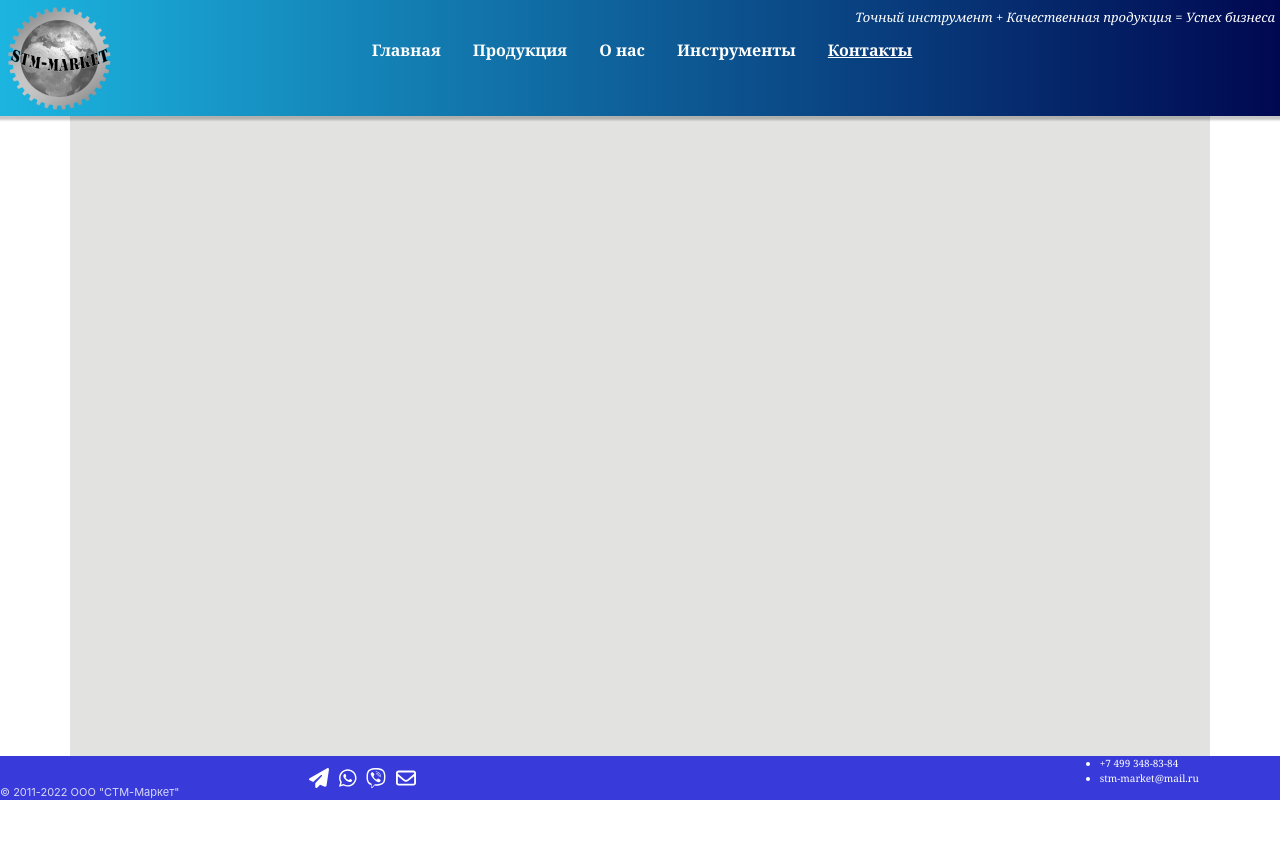
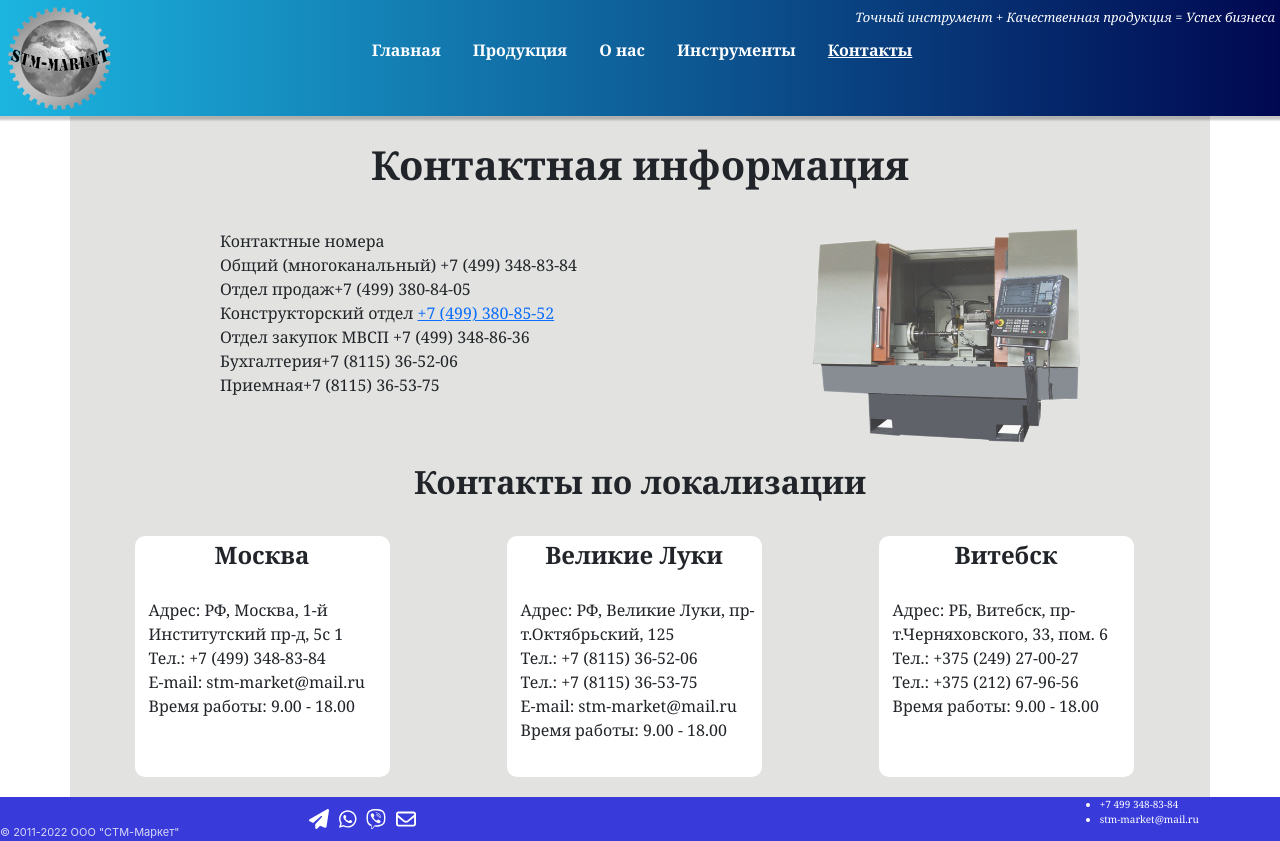
Before and after one commit to yato43/stm-market, a React (Create React App) app: page /contact in a window 1280 px wide. Before the commit the page ends 800 px from the top, so only its background shows below. Built offline with nearby package versions, Linux system fonts and the light colour scheme.

Commit message:
contacts page

```diff
--- a/src/index.scss
+++ b/src/index.scss
@@ -10,33 +10,38 @@
 body {
 
 }
-.justify-center{
+
+.justify-center {
   justify-content: center;
   display: flex;
 }
-.about-img{
+
+.about-img {
   width: 99%;
 }
-.about-col{
-  padding-right: 0!important;
+
+.about-col {
+  padding-right: 0 !important;
 }
-.row{
-  margin-right: 0!important;
-  *{
-    padding-right: 0!important;
+
+.row {
+  margin-right: 0 !important;
+
+  * {
+    padding-right: 0 !important;
   }
 }
-.window{
+
+.window {
   min-height: 100vh;
   display: flex;
   flex-direction: column;
   justify-content: space-between;
 
 
-
 }
 
-.container{
+.container {
   width: 1115px;
   min-height: calc(100vh - 160px);
   display: flex;
@@ -46,23 +51,24 @@ body {
   justify-content: space-around;
   align-items: center;
 
-  h1{
+  h1 {
     margin-top: 25px;
     margin-bottom: 40px;
     font-weight: bold;
+    text-align: center;
   }
 
   @media screen and (max-width: 1024px) {
-    max-width: 100vw!important;
+    max-width: 100vw !important;
 
     padding: 0 !important;
-    margin: 0!important;
+    margin: 0 !important;
   }
-  @media screen and (max-width: 875px){
+  @media screen and (max-width: 875px) {
     height: 100%;
   }
 
-  h2{
+  h2 {
     margin-top: 20px;
     margin-bottom: 15px;
     font-weight: bold;
@@ -83,7 +89,7 @@ body {
   color: black;
   box-shadow: 0 2px 2px 2px rgba(9, 9, 9, 0.23);
 
-  .brand-word{
+  .brand-word {
     position: absolute;
     top: 10px;
     right: 5px;
@@ -101,7 +107,6 @@ body {
 .logo {
   width: 100%;
 }
-
 
 
 .navigation-menu {
@@ -133,7 +138,7 @@ body {
 
 }
 
-.underline{
+.underline {
   color: green;
 }
 
@@ -188,7 +193,7 @@ body {
     // centers link text and strips off margin
     text-align: center;
     margin: 0;
-    border-bottom: 1px  solid #000;
+    border-bottom: 1px solid #000;
   }
   .navigation-menu li a {
     color: black;
@@ -262,19 +267,20 @@ body {
 
 //carousel
 
-.slider{
+.slider {
   align-self: stretch;
 }
 
-.carousel{
+.carousel {
   height: calc(100vh - 160px);
 
 }
-.carousel-inner{
+
+.carousel-inner {
   height: 100%;
 }
 
-.carousel-item{
+.carousel-item {
   height: 100%;
 }
 
@@ -284,7 +290,7 @@ body {
   border-radius: 50%;
   background-color: #fff !important;
   opacity: 1 !important;
-  z-index: 1!important;
+  z-index: 1 !important;
 }
 
 .carousel-indicators .active {
@@ -313,13 +319,12 @@ footer {
     display: inline-flex;
     align-items: center;
     margin-right: 40%;
-    @media screen and (max-width: 768px){
+    @media screen and (max-width: 768px) {
 
-        display: none;
+      display: none;
 
     }
   }
-
 
 
   .icon {
@@ -329,7 +334,7 @@ footer {
     cursor: pointer;
 
     &:hover {
-        color: red!important;
+      color: red !important;
 
     }
   }
@@ -337,6 +342,7 @@ footer {
   .contacts-block {
     margin-right: 4%;
     color: #fff;
+
     .contacts {
       display: flex;
       text-decoration: none;
@@ -348,7 +354,7 @@ footer {
 
 }
 
-.cards{
+.cards {
   position: relative;
   box-sizing: border-box;
   background-color: #fff;
@@ -360,23 +366,97 @@ footer {
   margin-bottom: 100px;
   margin-right: 25px;
 
-  @media screen and (max-width: 768px){
+  @media screen and (max-width: 768px) {
     margin-bottom: 75px;
   }
-  @media screen and (max-width: 425px){
+  @media screen and (max-width: 425px) {
     margin-bottom: 50px;
   }
-  p{
+
+  p {
     position: absolute;
     bottom: 0;
     left: 5px;
   }
 }
 
-.goods{
+.goods {
   height: 100%;
   width: 100%;
   display: flex;
   justify-content: center;
   flex-wrap: wrap;
 }
+
+//Contacts /////////////////////////////////////////////////////////////////////////////////////////////////////////////
+
+
+
+
+.main-contact-row {
+  width: 100%;
+  justify-content: space-around!important;
+  @media screen and (max-width: 991px){
+    justify-content: center!important;
+  }
+  .main-contacts{
+    padding-left: 20px;
+    @media  screen and (max-width: 377px) {
+      padding: 0;
+      font-size: 14px;
+
+    }
+  }
+
+
+  .image{
+    opacity: 0.8;
+    @media screen and (max-width: 991px){
+  display: none;
+    }
+  }
+  img{
+    width: 100%;
+    height: 100%;
+  }
+}
+h2{
+  text-align: center!important;
+}
+
+.contact-row {
+  width: 100%;
+  display: flex;
+  justify-content: space-around;
+
+
+
+
+  .contactCard {
+    border-radius: 10px;
+    margin-top: 20px;
+    margin-right: 20px;
+    margin-left: 20px;
+    padding-left: 0;
+    width: 255px !important;
+    height: 241px;
+    background-color: #fff;
+
+    &:last-of-type {
+      margin-bottom: 20px;
+    }
+
+    h3 {
+      padding-top: 5px;
+      font-size: 1.5rem;
+      font-weight: bold;
+      text-align: center;
+
+    }
+
+    p {
+      padding-top: 20px;
+      padding-left: 14px;
+    }
+  }
+}
--- a/src/pages/Contacts.js
+++ b/src/pages/Contacts.js
@@ -1,12 +1,61 @@
-
-
+import {Col, Row} from "react-bootstrap";
+import pic from "../image/phone-page-img.png";
 
 
 function Contacts() {
     return (
-        <div className="container">
+            <div className="container">
 
-        </div>
+                <h1>Контактная информация</h1>
+                <Row className='main-contact-row'>
+                    <Col lg='auto' md = {6}>
+                        <p className='main-contacts'>Контактные номера <br/>
+                            Общий (многоканальный) +7 (499) 348-83-84 <br/>
+                            Отдел продаж+7 (499) 380-84-05 <br/>
+                            Конструкторский отдел <a href="tel:+74993808552">+7 (499) 380-85-52</a> <br/>
+                            Отдел закупок МВСП +7 (499) 348-86-36 <br/>
+                            Бухгалтерия+7 (8115) 36-52-06 <br/>
+                            Приемная+7 (8115) 36-53-75 <br/>
+                        </p>
+                    </Col>
+                    <Col md={3} className="image">
+                        <img src={pic} alt=""/>
+                    </Col>
+                </Row>
+                <h2>Контакты по локализации</h2>
+                <Row className='contact-row'>
+                    <div className="contactCard">
+                        <h3>Москва</h3>
+                        <p>
+                            Адрес: РФ, Москва, 1-й Институтский пр-д, 5с 1 <br/>
+                            Тел.: +7 (499) 348-83-84 <br/>
+                            E-mail: stm-market@mail.ru <br/>
+                            Время работы: 9.00 - 18.00
+                        </p>
+                    </div>
+                    <div className="contactCard">
+                        <h3>Великие Луки</h3>
+                        <p>
+                            Адрес: РФ, Великие Луки, пр-т.Октябрьский, 125 <br/>
+                            Тел.: +7 (8115) 36-52-06 <br/>
+                            Тел.: +7 (8115) 36-53-75 <br/>
+                            E-mail: stm-market@mail.ru <br/>
+                            Время работы: 9.00 - 18.00
+                        </p>
+                    </div>
+                    <div className="contactCard">
+                        <h3>Витебск</h3>
+                        <p>
+                            Адрес: РБ, Витебск, пр-т.Черняховского, 33, пом. 6 <br/>
+                            Тел.: +375 (249) 27-00-27 <br/>
+                            Тел.: +375 (212) 67-96-56 <br/>
+                            Время работы: 9.00 - 18.00
+                        </p>
+                    </div>
+
+                </Row>
+            </div>
+
     );
 }
 
```
Also changed, not shown: src/image/bg-phone.png (added), src/image/phone-page-img.png (added).
